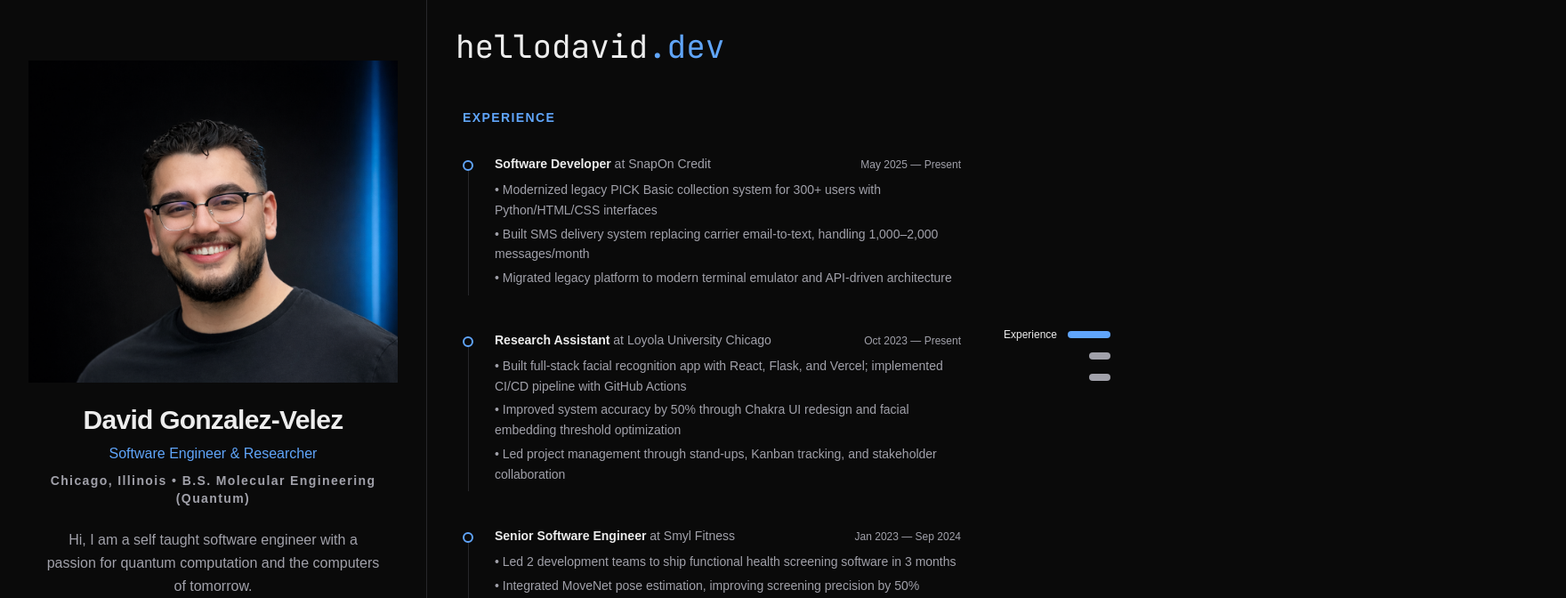
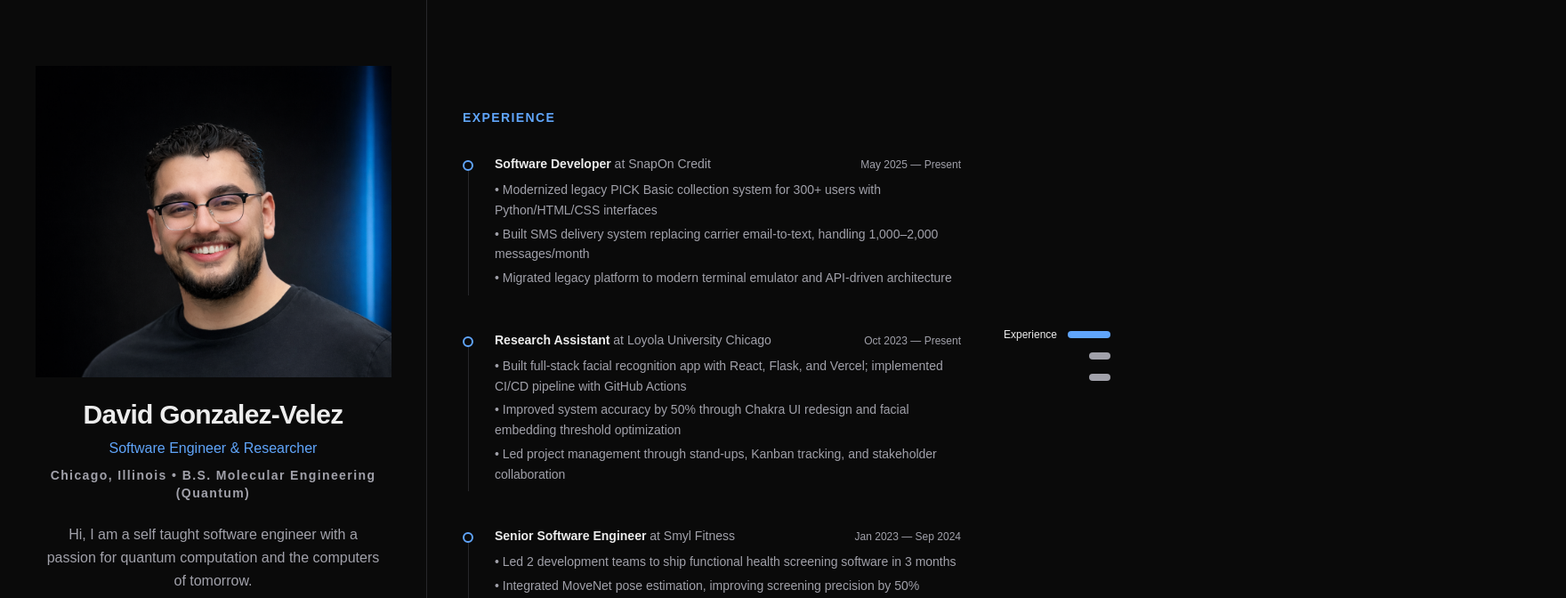
Before and after one commit to DGV98/portfolio, a Next.js app: page / in a window 1280 px wide. Shown: the top 672 px of the page at 89% size, 1760 px wide, since content can reach past the window. Built offline with nearby package versions, Linux system fonts and the light colour scheme.

Commit message:
Fixed styling on sunglasses

```diff
--- a/app/globals.css
+++ b/app/globals.css
@@ -27,35 +27,13 @@ body {
   background: var(--background);
   color: var(--foreground);
   font-family: Arial, Helvetica, sans-serif;
-  overflow: hidden;
+  /* overflow: hidden; */
 }
 
-* {
+/* * {
   scrollbar-width: none;
-}
+} */
 
 *::-webkit-scrollbar {
   display: none;
 }
-
-/* Mandatory scroll snap behavior */
-.snap-always {
-  scroll-snap-stop: always;
-}
-
-@keyframes appear {
-  from {
-    opacity: 0;
-    scale: 0.5;
-  }
-  to {
-    opacity: 1;
-    scale: 1;
-  }
-}
-
-section {
-  animation: appear ease-out;
-  animation-timeline: view();
-  animation-range: entry 0% entry 50%;
-}
--- a/app/page.tsx
+++ b/app/page.tsx
@@ -18,18 +18,18 @@ const sections = [
 export default function Home() {
   return (
     <div>
-      <Banner />
-      <div className="flex h-screen flex-col overflow-y-auto lg:flex-row lg:overflow-hidden">
+      {/* <Banner /> */}
+      <div className="flex h-screen flex-col lg:flex-row">
         {/* Sidebar */}
         <div className="border-border shrink-0 border-b lg:fixed lg:flex lg:h-screen lg:w-3/8 lg:items-center lg:justify-center lg:border-r lg:border-b-0">
           <Sidebar profile={profile} />
         </div>
 
         {/* Main content */}
-        <main className="flex-1 lg:ml-[37.5%] lg:h-screen lg:snap-y lg:snap-mandatory lg:overflow-y-scroll lg:pr-40">
+        <main className="flex-1 lg:ml-[37.5%] lg:h-screen lg:pr-40">
           <section
             id="experience"
-            className="flex min-h-screen snap-center snap-always items-center justify-center px-6 py-12 sm:px-10 lg:py-16"
+            className="flex min-h-screen items-center justify-center px-6 py-12 sm:px-10 lg:py-16"
           >
             <div className="mx-auto w-full max-w-3xl">
               <ExperienceSection entries={experience} />
@@ -38,7 +38,7 @@ export default function Home() {
 
           <section
             id="projects"
-            className="flex min-h-screen snap-center snap-always items-center justify-center px-6 py-12 sm:px-10 lg:py-16"
+            className="flex min-h-screen items-center justify-center px-6 py-12 sm:px-10 lg:py-16"
           >
             <div className="mx-auto w-full max-w-3xl">
               <ProjectsSection projects={projects} />
@@ -47,7 +47,7 @@ export default function Home() {
 
           <section
             id="publications"
-            className="flex min-h-screen snap-center snap-always items-center justify-center px-6 py-12 sm:px-10 lg:py-16"
+            className="flex min-h-screen items-center justify-center px-6 py-12 sm:px-10 lg:py-16"
           >
             <div className="mx-auto w-full max-w-3xl">
               <PublicationsSection publications={publications} />
--- a/components/banner.tsx
+++ b/components/banner.tsx
@@ -3,7 +3,7 @@ import Link from "next/link";
 // TODO: Banner for blogs
 const Banner = () => {
   return (
-    <nav className="mt-8 h-auto pl-8 lg:absolute lg:ml-[37.5%] lg:w-full">
+    <nav className="mt-8 h-auto pl-8 md:absolute lg:ml-[37.5%] lg:w-full">
       <Link href="/" className="font-terminal text-4xl">
         hellodavid<span className="text-accent">.dev</span>
       </Link>
--- a/components/profile-picture.tsx
+++ b/components/profile-picture.tsx
@@ -7,16 +7,17 @@ const ProfilePicture = () => {
       <Image
         src="/profile.png"
         alt="Picture of the author"
-        width={500}
-        height={500}
+        width={400}
+        height={400}
         className=""
+        loading="eager"
       />
       <Image
         src={sunglasses}
         alt={"sunglasses"}
-        className="invisible absolute top-0 left-37.5 m-0 -rotate-8 p-0 transition-all duration-200 ease-in group-hover:visible group-hover:translate-y-30"
-        width={170}
-        height={210}
+        className="absolute top-0 left-32 m-0 -rotate-8 p-0 opacity-0 transition-all duration-500 ease-in-out group-hover:translate-y-26 group-hover:opacity-100 lg:left-32 lg:group-hover:translate-y-26"
+        width={120}
+        height={170}
       />
     </div>
   );
--- a/components/sidebar.tsx
+++ b/components/sidebar.tsx
@@ -1,12 +1,10 @@
 import { Profile } from "@/types";
-import Image from "next/image";
 import { SocialLinks } from "./social-links";
 import ProfilePicture from "./profile-picture";
 
 export function Sidebar({ profile }: { profile: Profile }) {
   return (
     <aside className="flex flex-col items-center gap-6 px-8 py-12 text-center lg:justify-self-center">
-      {/* Placeholder avatar */}
       <ProfilePicture />
 
       <div className="space-y-2">
```
